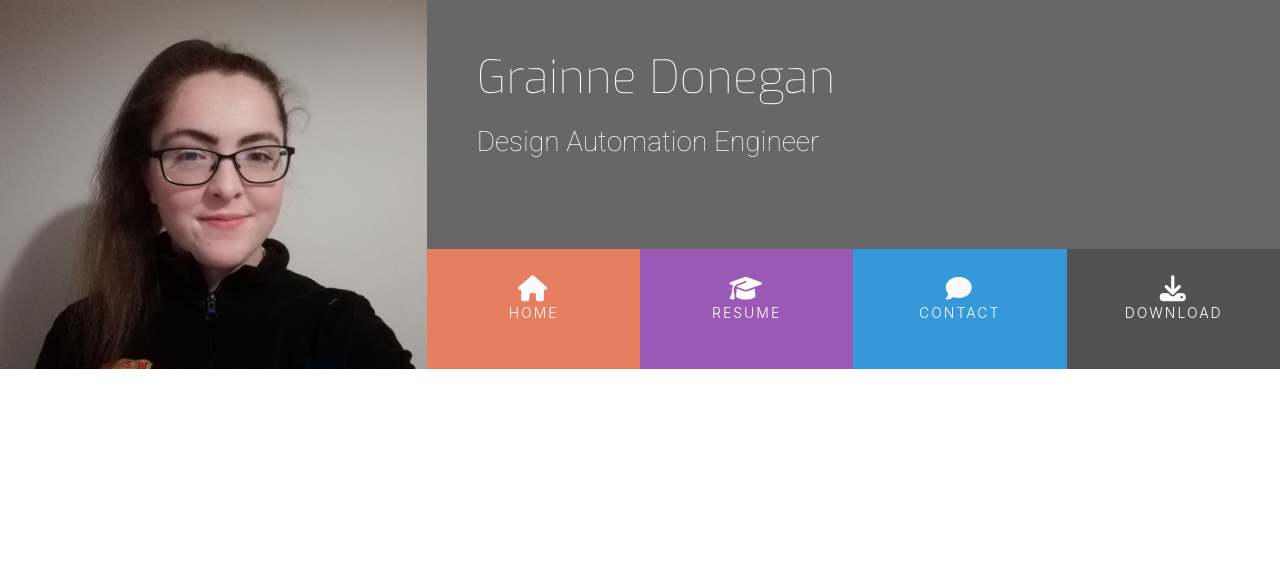
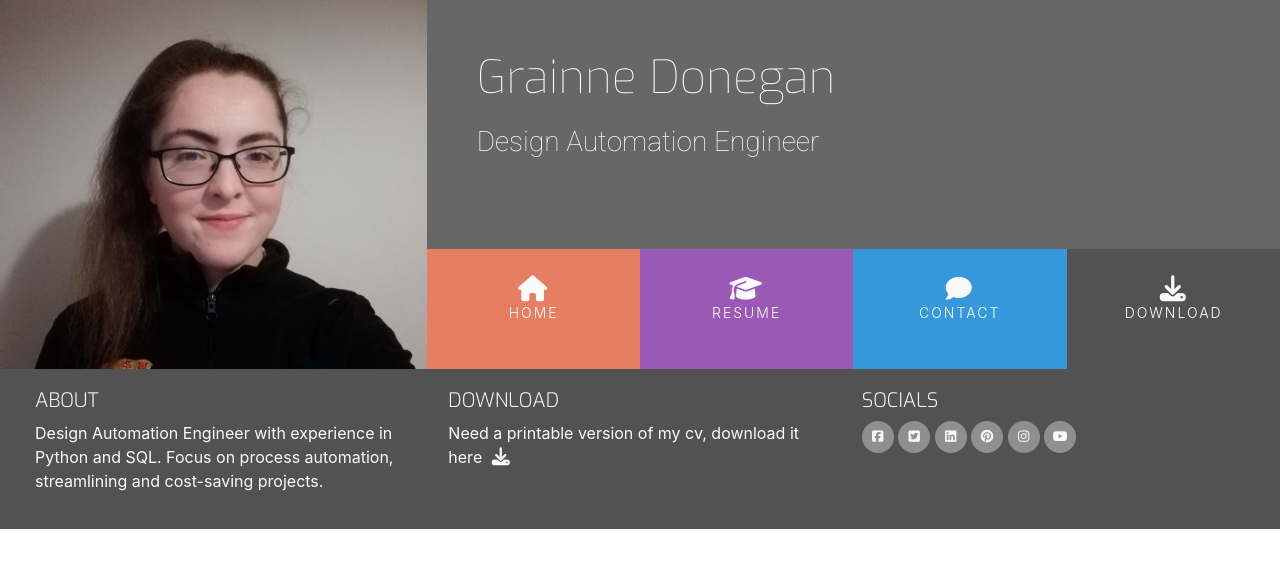
Before and after one commit to Grawnya/bootstrap-resume, a plain HTML site: page index.html in a window 1280 px wide. Drawn offline with nearby package versions, Linux system fonts and the light colour scheme.

Commit message:
create footer for website

```diff
--- a/assets/css/styles.css
+++ b/assets/css/styles.css
@@ -19,6 +19,25 @@
 
 .ui-menu-color-download {
     background-color: #525252;
+}
+
+/* special paddings/margin/text */
+h1, h2, h3, h4 {
+    margin: 0;
+}
+
+.uppercase {
+    text-transform: uppercase;
+}
+
+.general-sub {
+    font-family:  "Exo", sans-serif;
+    font-weight: 300;
+    color: #fafafa;
+}
+
+.inline-block {
+    display: inline-block;
 }
 
 /* Heading */
@@ -112,3 +131,54 @@ header {
     background-color: rgba(0, 0, 0, 0.2);
     height: 120px;
 }
+
+/* footer */
+footer {
+    background-color:  #525252;
+    color: #fafafa;
+    min-height: 120px;
+    margin: 0;
+}
+
+.cv-pdf i {
+    font-size: 18px;
+    color: #fafafa;
+    text-align: center;
+    padding-left: 5px;
+    transition: all 0.35s ease-in-out;
+    -moz-transition: all 0.35s ease-in-out;
+    -webkit-transition: all 0.35s ease-in-out;
+    -o-transition: all 0.35s ease-in-out;
+}
+
+.cv-pdf i:hover {
+    color: #e84610;
+}
+
+.social-links {
+    padding-bottom: 15px;
+}
+
+.social-links li a i {
+    width: 32px;
+    height: 32px;
+    padding: 12px 0;
+    border-radius: 50%;
+    font-size: 13px;
+    line-height: 7px;
+    text-align: center;
+    color: #fafafa;
+    background: #8f8f8f;
+    transition: all 0.35s ease-in-out;
+    -moz-transition: all 0.35s ease-in-out;
+    -webkit-transition: all 0.35s ease-in-out;
+    -o-transition: all 0.35s ease-in-out;
+}
+
+.social-links li a i:hover {
+    background-color: #e84610;
+}
+
+#footer-details {
+    padding: 20px;
+}
--- a/index.html
+++ b/index.html
@@ -46,8 +46,67 @@
     <section>
 
     </section>
-    <footer>
-
+    <footer class="container-fluid">
+        <div id="footer-details" class="row">
+            <div class="col-sm-4">
+                <h5 class="uppercase general-sub">About</h5>
+                <p class="inline-block">
+                    Design Automation Engineer with experience in Python and SQL.
+                    Focus on process automation, streamlining and cost-saving projects.
+                </p>
+            </div>
+            <div class="col-sm-4">
+                <h5 class="uppercase general-sub">Download</h5>
+                <p class="inline-block">
+                    Need a printable version of my cv, download it here
+                    <a href="#" target="_blank" class="cv-pdf">
+                        <i class="fa-solid fa-download" aria-hidden="true"></i>
+                        <span class="sr-only">Download Link</span>
+                    </a>
+                </p>
+            </div>
+            <div class="col-sm-4">
+                <h5 class="uppercase general-sub">Socials</h5>
+                <ul class="list-inline social-links">
+                    <li class="list-inline-item">
+                        <a href="#" target="_blank">
+                            <i class="fa-brands fa-square-facebook" aria-hidden="true"></i>
+                            <span class="sr-only">Facebook</span>
+                        </a>
+                    </li>
+                    <li class="list-inline-item">
+                        <a href="#" target="_blank">
+                            <i class="fa-brands fa-square-twitter" aria-hidden="true"></i>
+                            <span class="sr-only">Twitter</span>
+                        </a>
+                    </li>
+                    <li class="list-inline-item">
+                        <a href="#" target="_blank">
+                            <i class="fa-brands fa-linkedin" aria-hidden="true"></i>
+                            <span class="sr-only">LinkedIn</span>
+                        </a>
+                    </li>
+                    <li class="list-inline-item">
+                        <a href="#" target="_blank">
+                            <i class="fa-brands fa-pinterest" aria-hidden="true"></i>
+                            <span class="sr-only">Pinterest</span>
+                        </a>
+                    </li>
+                    <li class="list-inline-item">
+                        <a href="#" target="_blank">
+                            <i class="fa-brands fa-instagram" aria-hidden="true"></i>
+                            <span class="sr-only">Instagram</span>
+                        </a>
+                    </li>
+                    <li class="list-inline-item">
+                        <a href="#" target="_blank">
+                            <i class="fa-brands fa-youtube" aria-hidden="true"></i>
+                            <span class="sr-only">YouTube</span>
+                        </a>
+                    </li>
+                </ul>
+            </div>
+        </div>
     </footer>
 
 <!-- Font Awesome -->
```
